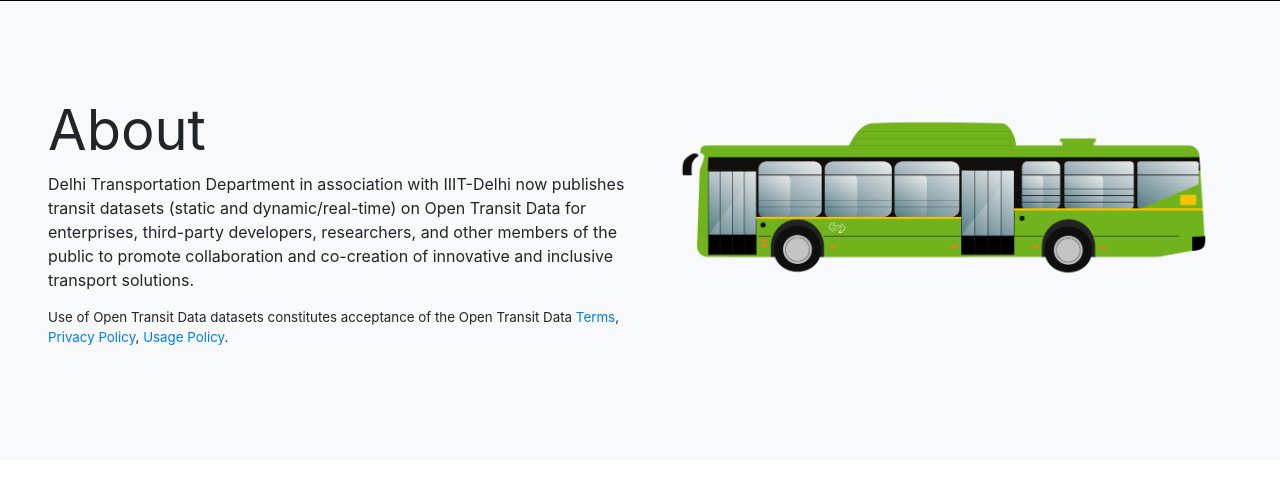
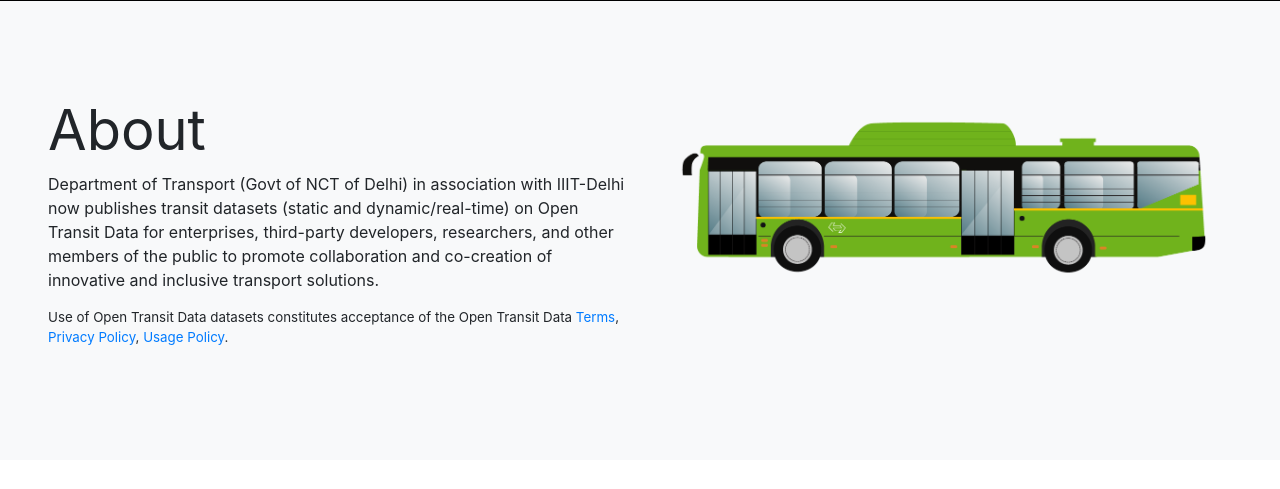
Before and after one commit to ks-chartr/electric--open-ev-database, a Django app: page / in a window 1280 px wide. Shown: the part 771-1260 px from the top of the page. Run offline with Django 3.2, Linux system fonts and the light colour scheme; some libraries are stand-ins or nearby versions.

Commit message:
change copy

```diff
--- a/Opendata/templates/about.html
+++ b/Opendata/templates/about.html
@@ -10,7 +10,7 @@
 		<div class="row">
       <div class="col-md-6 p-lg-6 my-5">
         <!-- <h1 class="display-4 font-weight-normal">Open Transit Data</h1> -->
-        <p class="lead font-weight-normal">Delhi Transportation Department in association with IIIT-Delhi now publishes transit datasets (static and dynamic/real-time) on Open Transit Data for enterprises, third-party developers, researchers, and other members of the public to promote collaboration and co-creation of innovative and inclusive transport solutions.</p>
+        <p class="lead font-weight-normal">Department of Transport (Govt of NCT of Delhi) in association with IIIT-Delhi now publishes transit datasets (static and dynamic/real-time) on Open Transit Data for enterprises, third-party developers, researchers, and other members of the public to promote collaboration and co-creation of innovative and inclusive transport solutions.</p>
         <p class="_p_small">Use of Open Transit Data datasets constitutes acceptance of the Open Transit Data <a href="/terms">Terms</a>, <a href="/privacy">Privacy Policy</a>, <a href="/policy">Usage Policy</a>.</p>
       </div>
       <div class="col-md-6 p-lg-6 my-5 d-none d-md-block">
--- a/Opendata/templates/index.html
+++ b/Opendata/templates/index.html
@@ -30,7 +30,7 @@
 	<div class="row">
       <div class="col-md-6 p-lg-6 my-5">
         <h1 class="display-4 font-weight-normal">About</h1>
-        <p class="lead font-weight-normal">Delhi Transportation Department in association with IIIT-Delhi now publishes transit datasets (static and dynamic/real-time) on Open Transit Data for enterprises, third-party developers, researchers, and other members of the public to promote collaboration and co-creation of innovative and inclusive transport solutions.</p>
+        <p class="lead font-weight-normal">Department of Transport (Govt of NCT of Delhi) in association with IIIT-Delhi now publishes transit datasets (static and dynamic/real-time) on Open Transit Data for enterprises, third-party developers, researchers, and other members of the public to promote collaboration and co-creation of innovative and inclusive transport solutions.</p>
         <p class="_p_small">Use of Open Transit Data datasets constitutes acceptance of the Open Transit Data <a href="/terms">Terms</a>, <a href="/privacy">Privacy Policy</a>, <a href="/policy">Usage Policy</a>.</p>
       </div>
       <div class="col-md-6 p-lg-6 my-5 d-none d-md-block">
```
